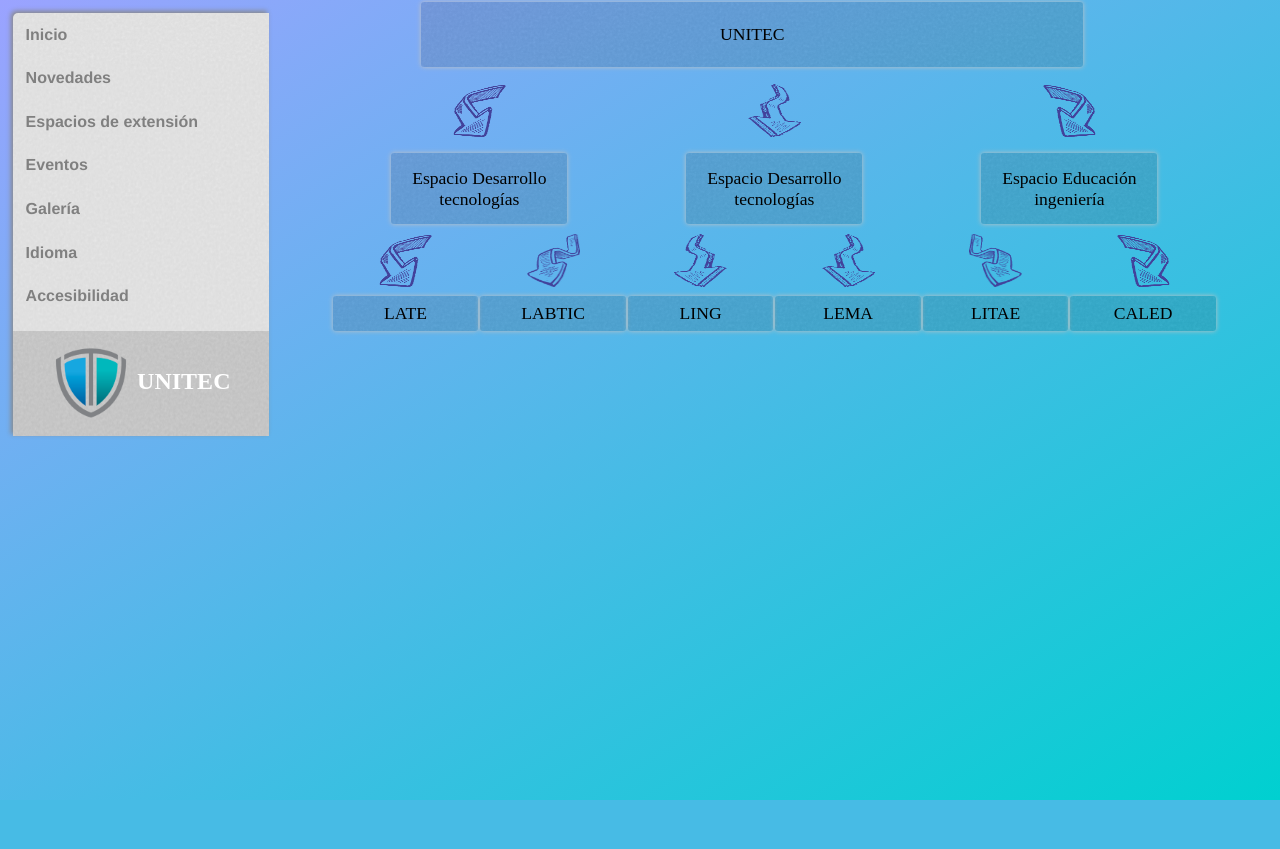
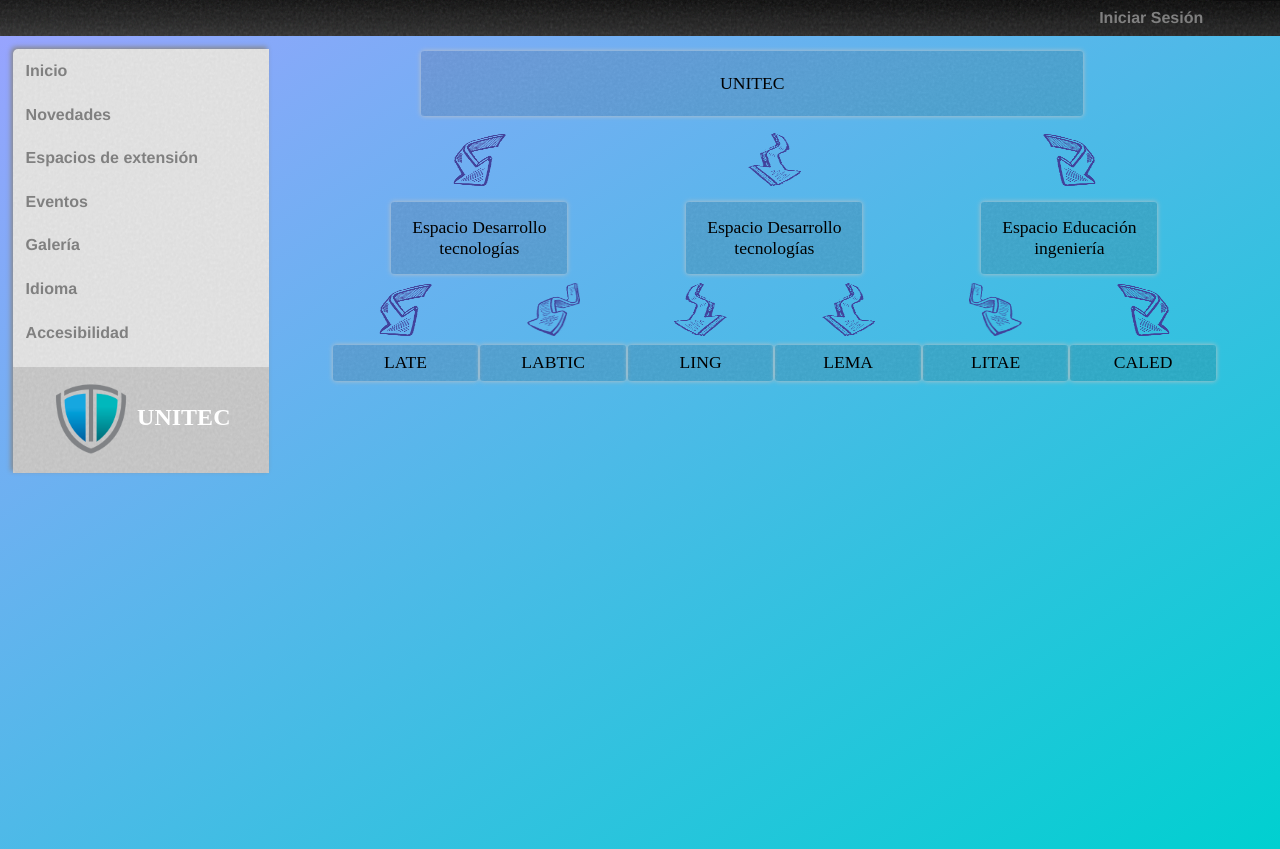
Before and after one commit to snorkellingcactus/UNITEC, a PHP site: page / in a window 1280 px wide. Before the commit the page ends 800 px from the top, so only its background shows below. Run offline with PHP 8.4, Linux system fonts and the light colour scheme.

Commit message:
-Se agregó la barra superior.
*Agregar select con idiomas y banderas.

```diff
--- a/index.css
+++ b/index.css
@@ -21,7 +21,28 @@ main
 {
 	width:77%;
 	height:100%;
-	margin-left:22%;
+	margin:1% 0px 0px 22%;
+}
+/*::::HEADER::::*/
+.header
+{
+	width:100%;
+	background:url("./img/barra.png");
+	background-repeat:no-repeat;
+	display:table
+}
+.header a
+{
+	float:right;
+	color:gray;
+	margin-right:5%;
+	line-height:100%;
+	padding:0.8% 1% 0.8% 1%;
+}
+.header a:hover
+{
+	color:white;
+	text-decoration:underline
 }
 	/*background-color:#929193;
 	background-image:url("img/fondo_contenido.png");
--- a/index.html
+++ b/index.html
@@ -12,6 +12,9 @@
 		<title>Unitec</title>
 	</head>
 <body>
+<div class="header">
+		<a href="#login">Iniciar Sesión</a>
+</div>
 <div class="menu">
 	<!-- Menú -->
 	<nav>
```
Also changed, not shown: img/barra.png (added).
